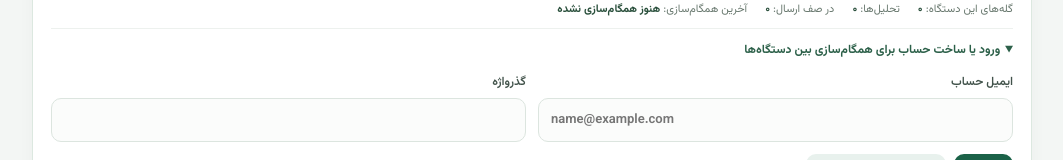
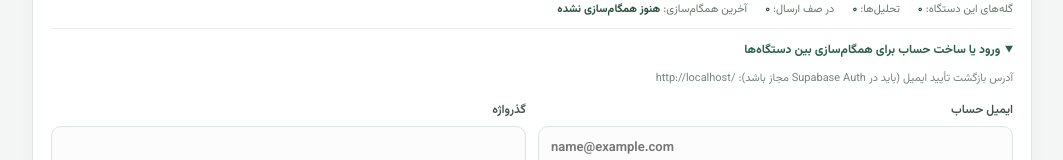
Before and after one commit to dradine/Adine-Poultry-health, a React (Vite) app: page / in a window 1280 px wide. Both pictures are taken after a click on the heading "ورود یا ساخت حساب برای همگام‌سازی بین دستگاه‌ها". Shown: the part 201-361 px from the top of the page, without its empty margins (108-1171 px from the left). Built offline with nearby package versions, Linux system fonts and the light colour scheme; no server answers; the database is empty.

Commit message:
ux: show current Supabase email redirect URL for setup

```diff
--- a/src/components/CloudSyncPanel.tsx
+++ b/src/components/CloudSyncPanel.tsx
@@ -234,6 +234,7 @@ export default function CloudSyncPanel() {
       ) : (
         <details className="cloud-auth">
           <summary>ورود یا ساخت حساب برای همگام‌سازی بین دستگاه‌ها</summary>
+          <p className="muted cloud-redirect-note">آدرس بازگشت تأیید ایمیل (باید در Supabase Auth مجاز باشد): <span dir="ltr">{window.location.origin + window.location.pathname}</span></p>
           <form onSubmit={signIn}>
             <label>ایمیل حساب
               <input type="email" value={email} onChange={event => setEmail(event.target.value)} autoComplete="username" required placeholder="name@example.com" dir="ltr" />
```
